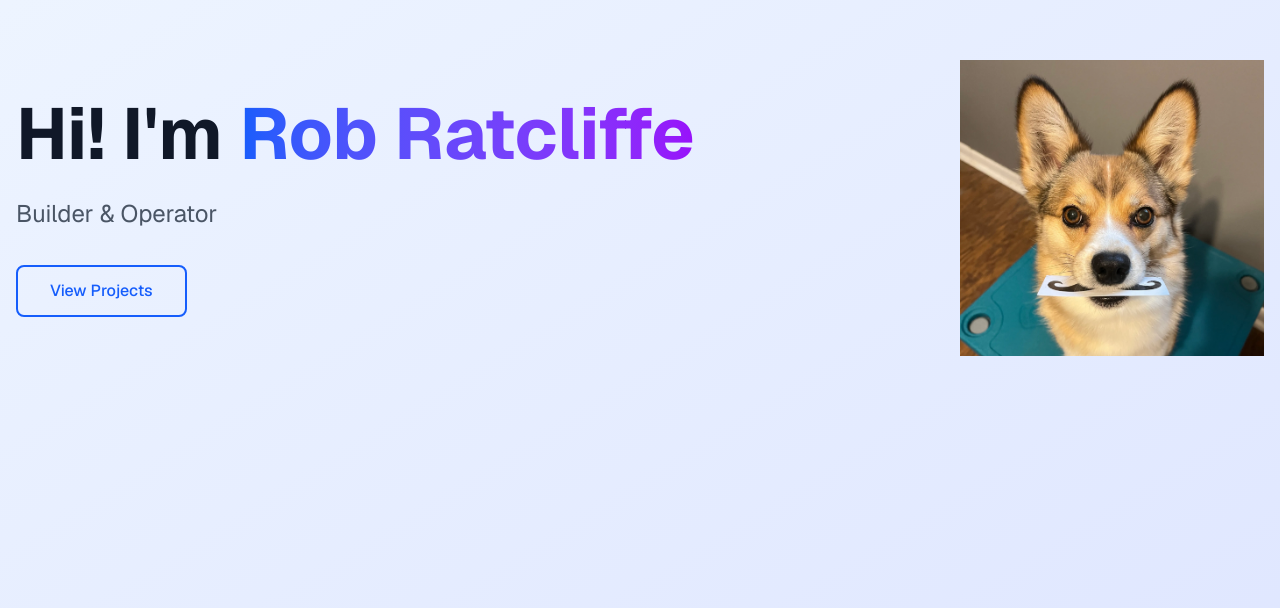
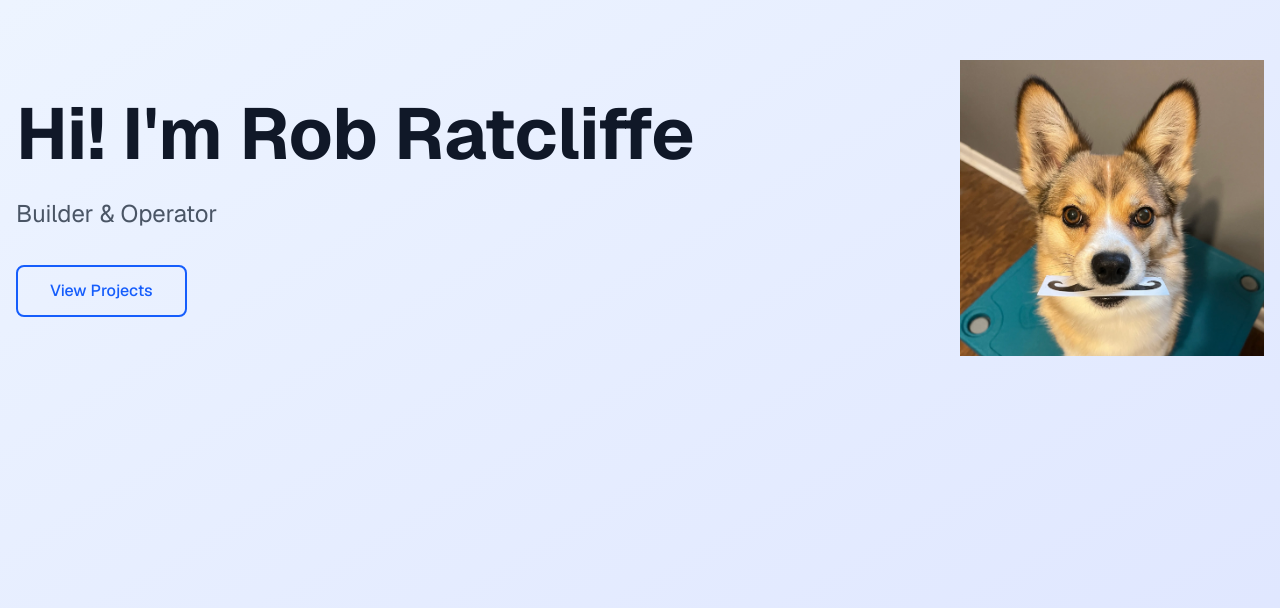
Before and after one commit to rlratcliffe/portfolio, a Next.js app: page / in a window 1280 px wide. Shown: the part 192-800 px from the top of the page. Built offline with nearby package versions, Linux system fonts and the light colour scheme.

Commit message:
feat: remove gradient of text
doesn't work in Firefox, and was autogenerated

```diff
--- a/src/app/page.tsx
+++ b/src/app/page.tsx
@@ -15,9 +15,7 @@ export default function Home() {
             <div className="hero-content">
               <h1 className="hero-title">
                 Hi! I'm&nbsp;
-                <span className="gradient-text">
                   {softwareEngineer.getName()}
-                </span>
               </h1>
               <p className="hero-subtitle">
                 {softwareEngineer.getTagline()}
```
